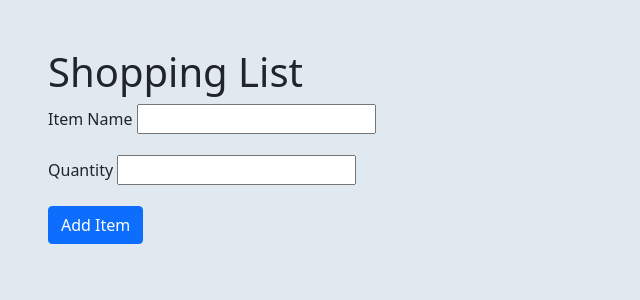
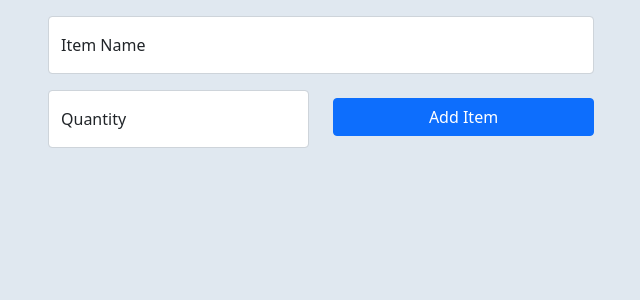
Before and after one commit to PetrSebik/online-shopping-list, a Django app: page /shopping/list/ in a window 1280 px wide. Shown: the top 300 px of the page, without its empty margins (34-674 px from the left). Run offline with Django 4.2, Linux system fonts and the light colour scheme; data that the repository does not hold is empty.

Commit message:
improved UI

```diff
--- a/apps/shopping/templates/shopping.html
+++ b/apps/shopping/templates/shopping.html
@@ -7,6 +7,7 @@
     <!-- Add Bootstrap 5 CSS -->
     <link href="https://cdn.jsdelivr.net/npm/bootstrap@5.0.2/dist/css/bootstrap.min.css" rel="stylesheet"
           integrity="sha384-EVSTQN3/azprG1Anm3QDgpJLIm9Nao0Yz1ztcQTwFspd3yD65VohhpuuCOmLASjC" crossorigin="anonymous">
+    <link rel="stylesheet" href="https://cdn.jsdelivr.net/npm/bootstrap-icons@1.11.1/font/bootstrap-icons.css">
     <style>
         body {
             background-color: #e0e8f0; /* Light pink background color */
@@ -14,23 +15,31 @@
     </style>
 </head>
 <body>
-<div class="container mt-5">
+<div class="container mt-3">
     <div class="row">
         <div class="col-lg-6">
-            <h1>Shopping List</h1>
-
             <!-- Add Item Form -->
             <form method="post" action="{% url 'shopping_list' %}">
                 {% csrf_token %}
-                <div class="mb-3">
-                    <label for="{{ form.name.id_for_label }}" class="form-label">Item Name</label>
-                    {{ form.name }}
+                <div class="form-floating mb-3">
+                    <input type="text" class="form-control" id="{{ form.name.id_for_label }}" placeholder="item">
+                    <label for="{{ form.name.id_for_label }}">Item Name</label>
                 </div>
-                <div class="mb-3">
-                    <label for="{{ form.quantity.id_for_label }}" class="form-label">Quantity</label>
-                    {{ form.quantity }}
+                <div class="row">
+                    <div class="col col-6">
+                        <div class="form-floating mb-3">
+                            <input type="number" class="form-control" id="{{ form.quantity.id_for_label }}"
+                                   placeholder="1"
+                                   min="0">
+                            <label for="{{ form.quantity.id_for_label }}">Quantity</label>
+                        </div>
+                    </div>
+                    <div class="col col-6 text-center">
+                        <div class="d-flex justify-content-center">
+                            <button type="submit" class="my-2 btn btn-primary w-100">Add Item</button>
+                        </div>
+                    </div>
                 </div>
-                <button type="submit" class="mb-3 btn btn-primary">Add Item</button>
             </form>
         </div>
         <div class="col-lg-6">
@@ -38,11 +47,16 @@
             <ul class="list-group">
                 {% for item in shopping_list %}
                     <li class="list-group-item">
+
                         {% if item.quantity %}
                             {{ item.quantity }}x
                         {% endif %}
                         {{ item.name }}
-                        <a href="{% url 'remove_item' item.id %}" class="btn btn-danger btn-sm float-end">Remove</a>
+
+                        <a href="{% url 'remove_item' item.id %}" class="btn btn-danger btn-sm float-end">
+                            <i class="bi bi-x-lg"></i>
+                        </a>
+
                     </li>
 
                 {% endfor %}
```
